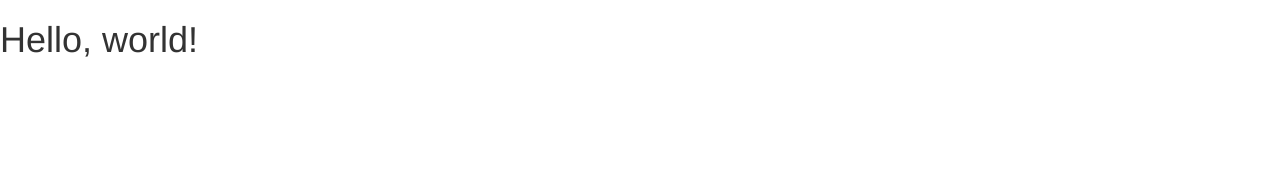
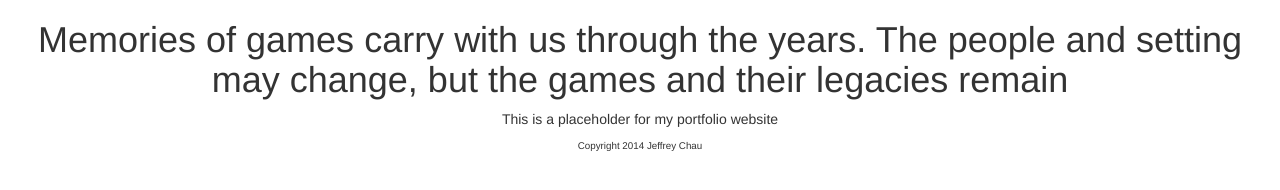
Before and after one commit to jeffreyckchau/jeffreyckchau.github.io, a plain HTML site: page index.html in a window 1280 px wide. Drawn offline with nearby package versions, Linux system fonts and the light colour scheme.

Commit message:
Wiped starter template and added placeholder for new portfolio website

```diff
--- /dev/null
+++ b/css/custom-style.css
@@ -0,0 +1,11 @@
+#footer {
+	font-size: 0.7em;
+	float: bottom;
+}
+
+.center {
+	margin-left: auto;
+	margin-right: auto;
+	width: 100%;
+	text-align: center;
+}
--- a/index.html
+++ b/index.html
@@ -1,10 +1,11 @@
 <!DOCTYPE html>
 <html>
   <head>
-    <title>Bootstrap 101 Template</title>
+    <title>ChcknKatu's Portfolio</title>
     <meta name="viewport" content="width=device-width, initial-scale=1.0">
     <!-- Bootstrap -->
     <link href="css/bootstrap.min.css" rel="stylesheet">
+    <link href="css/custom-style.css" rel="stylesheet">
 
     <!-- HTML5 Shim and Respond.js IE8 support of HTML5 elements and media queries -->
     <!-- WARNING: Respond.js doesn't work if you view the page via file:// -->
@@ -14,7 +15,16 @@
     <![endif]-->
   </head>
   <body>
-    <h1>Hello, world!</h1>
+    <h1 class="center">Memories of games carry with us through the years. The people and setting may change, but the games and their legacies remain</h1>
+
+    <p class="center">This is a placeholder for my portfolio website</p>
+
+
+
+
+    <div id="footer" class="center">
+      <p>Copyright 2014 Jeffrey Chau</p>
+    </div>
 
     <!-- jQuery (necessary for Bootstrap's JavaScript plugins) -->
     <script src="https://code.jquery.com/jquery.js"></script>
```
